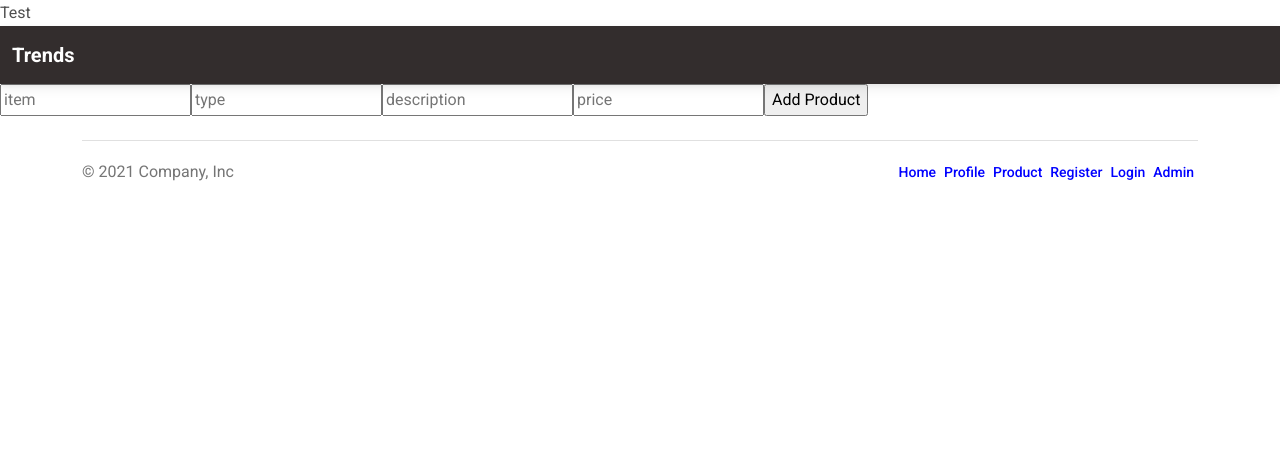
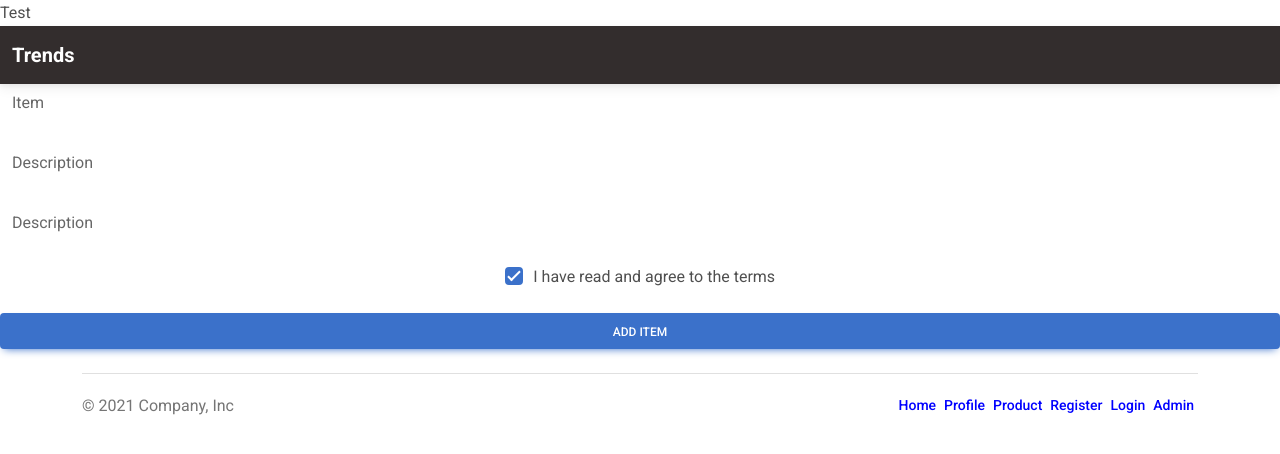
Before and after one commit to gokulhans/E-commerce-MERN, a React (Create React App) app in the folder client/: page /add-product in a window 1280 px wide. Shown: the top 454 px of the page. Built offline with nearby package versions, Linux system fonts and the light colour scheme; no server answers.

Commit message:
add product form completed

```diff
--- a/client/public/index.html
+++ b/client/public/index.html
@@ -51,6 +51,7 @@
   <script src="https://cdn.jsdelivr.net/npm/bootstrap@5.1.3/dist/js/bootstrap.min.js"
     integrity="sha384-QJHtvGhmr9XOIpI6YVutG+2QOK9T+ZnN4kzFN1RtK3zEFEIsxhlmWl5/YESvpZ13"
     crossorigin="anonymous"></script>
+    <script src="https://cdn.jsdelivr.net/npm/bootstrap@5.1.3/dist/js/bootstrap.bundle.min.js" integrity="sha384-ka7Sk0Gln4gmtz2MlQnikT1wXgYsOg+OMhuP+IlRH9sENBO0LRn5q+8nbTov4+1p" crossorigin="anonymous"></script>
 
 
 </body>
--- a/client/src/pages/AddProduct.jsx
+++ b/client/src/pages/AddProduct.jsx
@@ -35,11 +35,30 @@ const AddProduct = () => {
 
     return (
         <div>
-            <input type="text" placeholder='item' onChange={(e)=>setitem(e.target.value)} />
-            <input type="text" placeholder='type' onChange={(e)=>settype(e.target.value)} />
-            <input type="text" placeholder='description' onChange={(e)=>setdes(e.target.value)} />
-            <input type="text" placeholder='price' onChange={(e)=>setprice(e.target.value)} />
-            <input type="button" value="Add Product" onClick={()=>PostData()} />
+
+
+  <div class="form-outline mb-4">
+    <input type="text" id="form5Example1" class="form-control" onChange={(e)=>setitem(e.target.value)}  />
+    <label class="form-label" for="form5Example1">Item</label>
+  </div>
+  <div class="form-outline mb-4">
+    <input type="text" id="form5Example2" class="form-control" onChange={(e)=>setdes(e.target.value)} />
+    <label class="form-label" for="form5Example2">Description</label>
+  </div>
+  <div class="form-outline mb-4">
+    <input type="text" id="form5Example2" class="form-control" onChange={(e)=>setprice(e.target.value)} />
+    <label class="form-label" for="form5Example2">Description</label>
+  </div>
+
+  <div class="form-check d-flex justify-content-center mb-4">
+    <input class="form-check-input me-2" type="checkbox" value="" id="form5Example3" checked />
+    <label class="form-check-label" for="form5Example3">
+      I have read and agree to the terms
+    </label>
+  </div>
+
+  <button type="submit" class="btn btn-primary btn-block mb-4" onClick={()=>PostData()} >Add Item</button>
+
         </div>
     )
 }
```
